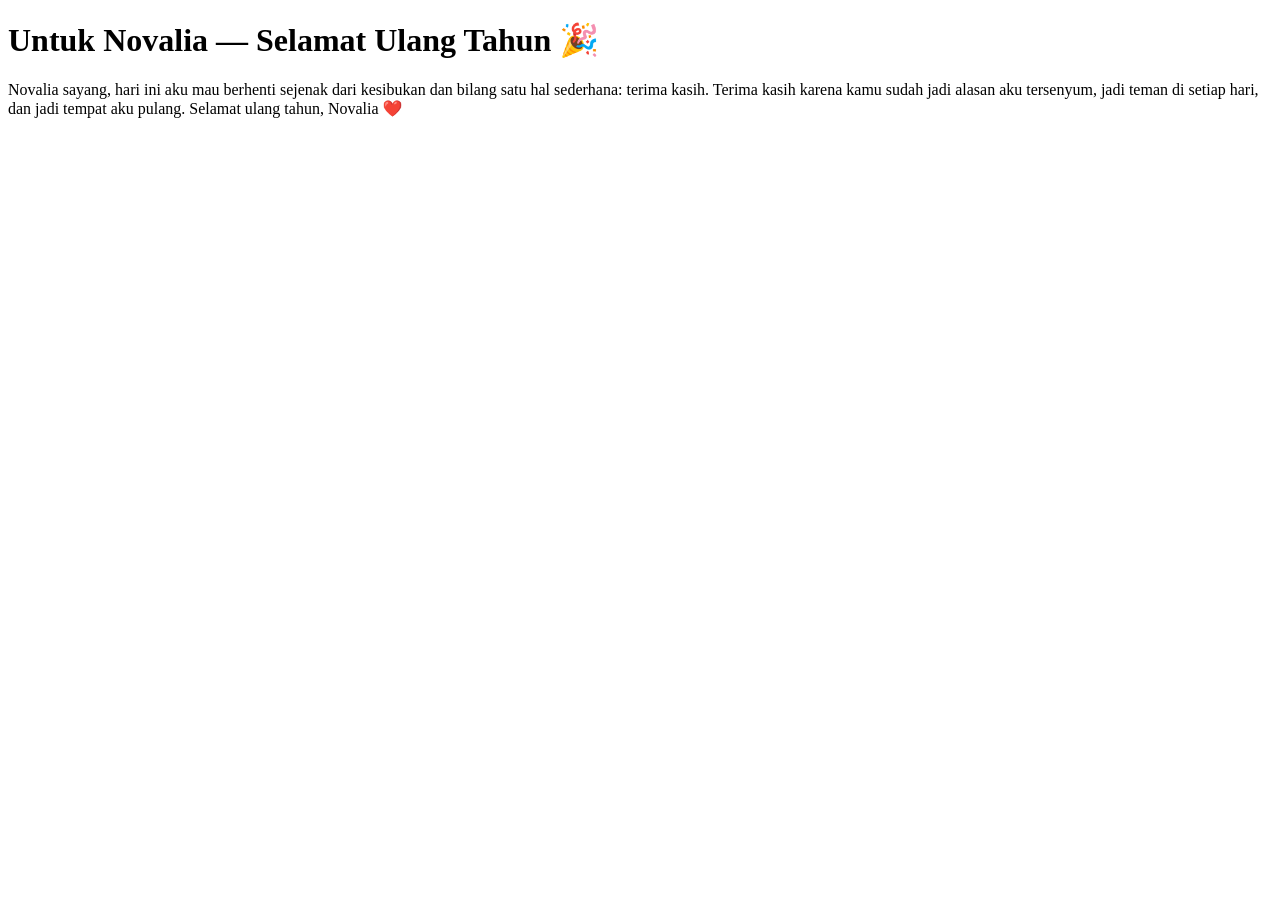
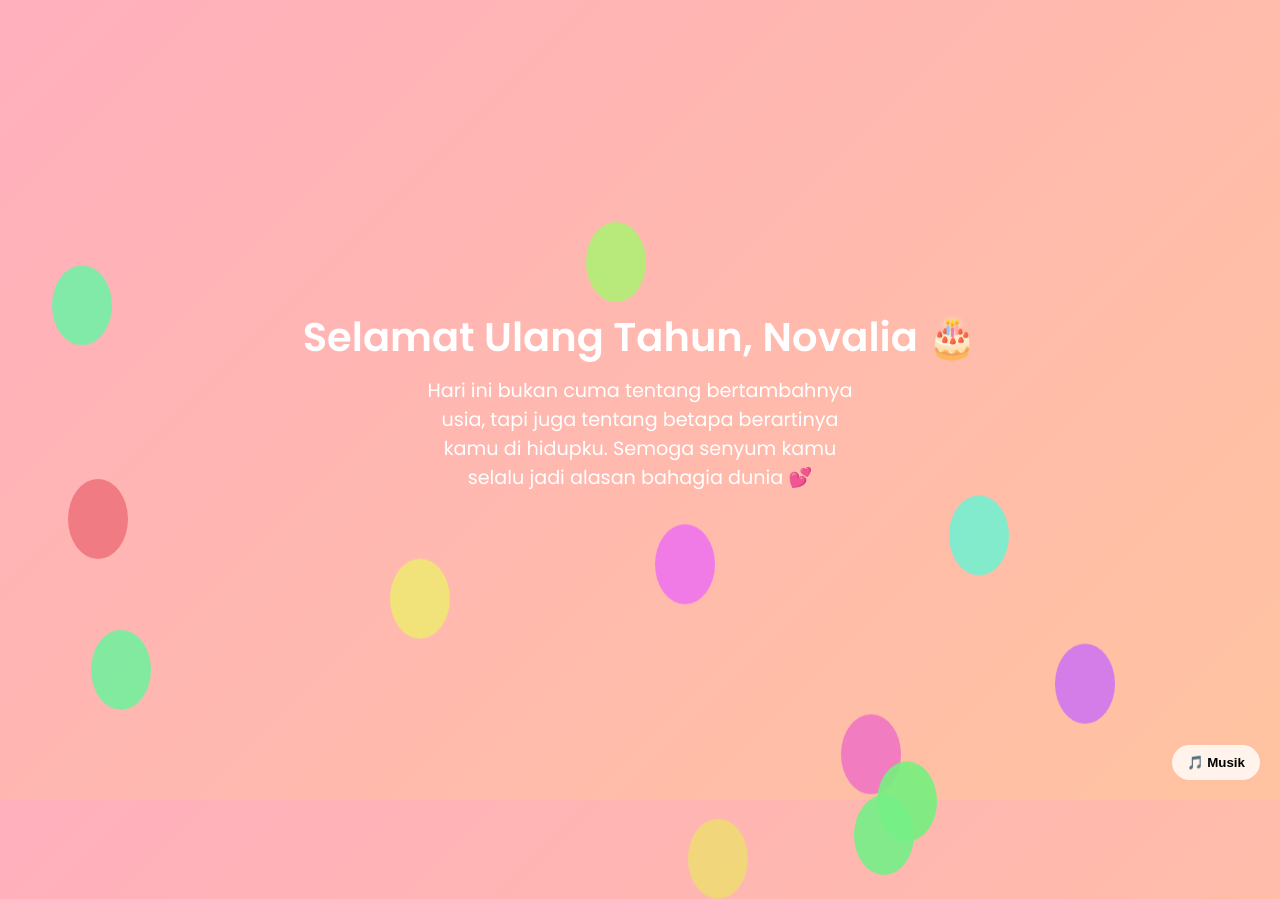
Before and after one commit to penjol228/novalia-birthday, a plain HTML site: page ucapan_novalia.html in a window 1280 px wide. Before the commit the page ends 800 px from the top, so only its background shows below. Drawn offline with Linux system fonts and the light colour scheme.

Commit message:
Update ucapan_novalia.html

```diff
--- a/ucapan_novalia.html
+++ b/ucapan_novalia.html
@@ -1,5 +1,119 @@
-<!doctype html>
+<!DOCTYPE html>
 <html lang="id">
-<head><meta charset="utf-8"><title>Untuk Novalia — Selamat Ulang Tahun</title></head>
-<body><h1>Untuk Novalia — Selamat Ulang Tahun 🎉</h1><p>Novalia sayang, hari ini aku mau berhenti sejenak dari kesibukan dan bilang satu hal sederhana: terima kasih. Terima kasih karena kamu sudah jadi alasan aku tersenyum, jadi teman di setiap hari, dan jadi tempat aku pulang. Selamat ulang tahun, Novalia ❤️</p></body>
+<head>
+  <meta charset="UTF-8">
+  <meta name="viewport" content="width=device-width, initial-scale=1.0">
+  <title>Happy Birthday Novalia 💖</title>
+  <link href="https://fonts.googleapis.com/css2?family=Poppins:wght@400;600&display=swap" rel="stylesheet">
+  <style>
+    * { margin: 0; padding: 0; box-sizing: border-box; }
+    body {
+      height: 100vh;
+      background: linear-gradient(135deg, #ffafbd, #ffc3a0);
+      overflow: hidden;
+      display: flex;
+      flex-direction: column;
+      justify-content: center;
+      align-items: center;
+      text-align: center;
+      font-family: 'Poppins', sans-serif;
+    }
+
+    h1 {
+      color: white;
+      font-size: 2.5em;
+      margin-bottom: 10px;
+      animation: fadeInDown 2s ease-in-out;
+    }
+
+    p {
+      color: white;
+      font-size: 1.2em;
+      max-width: 450px;
+      animation: fadeInUp 3s ease-in-out;
+      line-height: 1.5;
+    }
+
+    @keyframes fadeInDown {
+      from { opacity: 0; transform: translateY(-30px); }
+      to { opacity: 1; transform: translateY(0); }
+    }
+
+    @keyframes fadeInUp {
+      from { opacity: 0; transform: translateY(30px); }
+      to { opacity: 1; transform: translateY(0); }
+    }
+
+    /* Balon animasi */
+    .balloon {
+      position: absolute;
+      bottom: -150px;
+      width: 60px;
+      height: 80px;
+      border-radius: 50%;
+      opacity: 0.9;
+      animation: float 6s linear infinite;
+    }
+
+    @keyframes float {
+      0% { transform: translateY(0); }
+      100% { transform: translateY(-110vh); }
+    }
+
+    /* Button musik */
+    .music-btn {
+      position: fixed;
+      bottom: 20px;
+      right: 20px;
+      background-color: rgba(255,255,255,0.8);
+      border: none;
+      padding: 10px 15px;
+      border-radius: 20px;
+      font-weight: bold;
+      cursor: pointer;
+      transition: 0.3s;
+    }
+
+    .music-btn:hover {
+      background-color: rgba(255,255,255,1);
+    }
+
+  </style>
+</head>
+<body>
+  <h1>Selamat Ulang Tahun, Novalia 🎂</h1>
+  <p>Hari ini bukan cuma tentang bertambahnya usia,
+     tapi juga tentang betapa berartinya kamu di hidupku.
+     Semoga senyum kamu selalu jadi alasan bahagia dunia 💕</p>
+
+  <button class="music-btn" onclick="toggleMusic()">🎵 Musik</button>
+
+  <audio id="bgMusic" loop>
+    <source src="https://cdn.pixabay.com/download/audio/2022/03/22/audio_4b1f84c3c7.mp3?filename=happy-birthday-12462.mp3" type="audio/mpeg">
+  </audio>
+
+  <script>
+    // Fungsi buat balon
+    function createBalloon() {
+      const balloon = document.createElement('div');
+      balloon.classList.add('balloon');
+      balloon.style.left = Math.random() * 100 + 'vw';
+      balloon.style.backgroundColor = `hsl(${Math.random() * 360}, 80%, 70%)`;
+      balloon.style.animationDuration = (5 + Math.random() * 5) + 's';
+      document.body.appendChild(balloon);
+      setTimeout(() => balloon.remove(), 7000);
+    }
+    setInterval(createBalloon, 400);
+
+    // Musik control
+    const music = document.getElementById("bgMusic");
+    function toggleMusic() {
+      if (music.paused) {
+        music.play();
+      } else {
+        music.pause();
+      }
+    }
+  </script>
+</body>
 </html>
```
